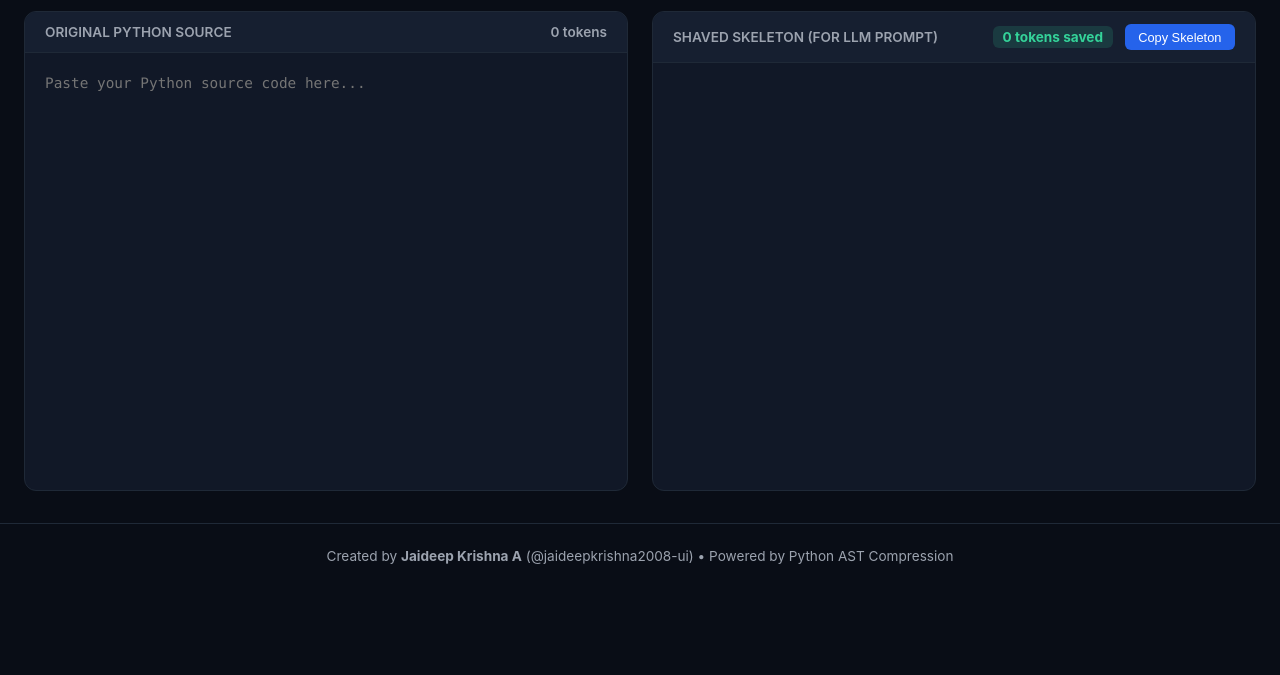
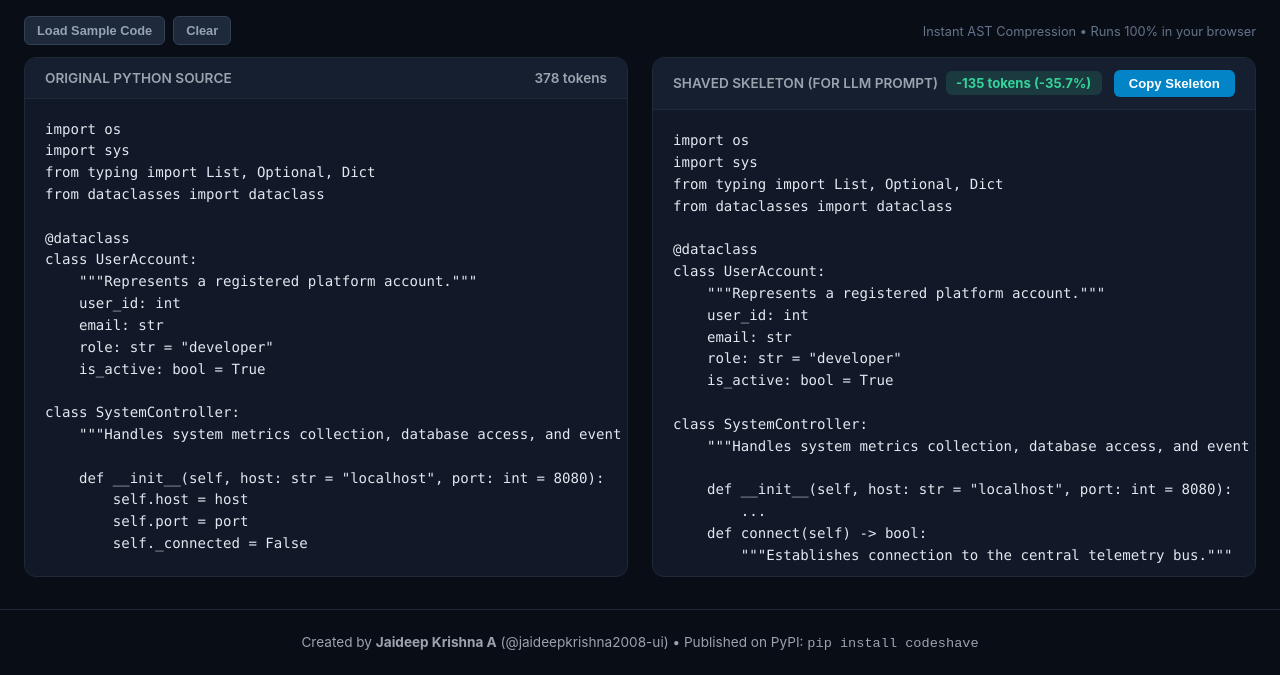
Before and after one commit to jaideepkrishna2008-ui/codeshave, a plain HTML site: page docs/index.html in a window 1280 px wide. Shown: the part 232-907 px from the top of the page. Before the commit the page ends 820 px from the top, so only its background shows below. Drawn offline with Linux system fonts and the light colour scheme.

Commit message:
fix(playground): fix real-time client-side AST skeletonizer and input/paste event listener

```diff
--- a/docs/index.html
+++ b/docs/index.html
@@ -11,7 +11,6 @@
       --card-bg: #111827;
       --border: #1f2937;
       --accent: #38bdf8;
-      --accent-glow: #6366f1;
       --text: #f3f4f6;
       --text-muted: #9ca3af;
       --green: #34d399;
@@ -79,22 +78,22 @@
     .btn-coffee:hover { background: #d97706; }
     .hero {
       text-align: center;
-      padding: 2.5rem 1rem 1.5rem;
+      padding: 2.2rem 1rem 1.2rem;
     }
     .hero h1 {
-      font-size: 2.5rem;
+      font-size: 2.4rem;
       font-weight: 800;
       letter-spacing: -1px;
       margin-bottom: 0.75rem;
     }
     .hero p {
       color: var(--text-muted);
-      font-size: 1.1rem;
+      font-size: 1.05rem;
       max-width: 680px;
       margin: 0 auto;
     }
     .container {
-      max-width: 1350px;
+      max-width: 1400px;
       width: 100%;
       margin: 0 auto;
       padding: 0 1.5rem 2rem;
@@ -102,12 +101,35 @@
       display: flex;
       flex-direction: column;
     }
+    .toolbar {
+      display: flex;
+      justify-content: space-between;
+      align-items: center;
+      margin-bottom: 0.75rem;
+      gap: 1rem;
+      flex-wrap: wrap;
+    }
+    .toolbar-left {
+      display: flex;
+      gap: 0.5rem;
+    }
+    .btn-tool {
+      background: #1e293b;
+      color: #94a3b8;
+      border: 1px solid #334155;
+      padding: 0.35rem 0.75rem;
+      border-radius: 6px;
+      font-size: 0.8rem;
+      cursor: pointer;
+      font-weight: 600;
+    }
+    .btn-tool:hover { background: #334155; color: #fff; }
     .editor-grid {
       display: grid;
       grid-template-columns: 1fr 1fr;
       gap: 1.5rem;
       flex: 1;
-      min-height: 480px;
+      min-height: 520px;
     }
     @media (max-width: 860px) {
       .editor-grid { grid-template-columns: 1fr; }
@@ -134,9 +156,10 @@
     .badge-stat {
       color: var(--green);
       background: rgba(52, 211, 153, 0.15);
-      padding: 0.2rem 0.6rem;
+      padding: 0.25rem 0.65rem;
       border-radius: 6px;
       font-weight: 700;
+      font-size: 0.82rem;
     }
     textarea {
       flex: 1;
@@ -146,22 +169,24 @@
       border: none;
       padding: 1.25rem;
       font-family: ui-monospace, SFMono-Regular, Menlo, Monaco, Consolas, monospace;
-      font-size: 0.9rem;
-      line-height: 1.5;
+      font-size: 0.88rem;
+      line-height: 1.55;
       resize: none;
       outline: none;
       white-space: pre;
     }
     .btn-copy {
-      background: #2563eb;
+      background: #0284c7;
       color: #fff;
       border: none;
-      padding: 0.35rem 0.85rem;
+      padding: 0.4rem 0.95rem;
       border-radius: 6px;
-      font-size: 0.8rem;
+      font-size: 0.82rem;
       cursor: pointer;
+      font-weight: 600;
+      transition: background 0.15s ease;
     }
-    .btn-copy:hover { background: #1d4ed8; }
+    .btn-copy:hover { background: #0369a1; }
     footer {
       text-align: center;
       padding: 1.5rem;
@@ -188,10 +213,20 @@
 
   <div class="hero">
     <h1>Shave 80% of Tokens in Real Time</h1>
-    <p>Paste your Python code below. CodeShave strips internal logic while retaining 100% syntactically valid classes, methods, docstrings, and type hints.</p>
+    <p>Paste any Python codebase below. CodeShave strips internal execution loops while preserving 100% syntactically valid classes, methods, docstrings, and type hints for LLM prompts.</p>
   </div>
 
   <div class="container">
+    <div class="toolbar">
+      <div class="toolbar-left">
+        <button id="load-sample-btn" class="btn-tool">Load Sample Code</button>
+        <button id="clear-btn" class="btn-tool">Clear</button>
+      </div>
+      <div>
+        <span style="font-size:0.8rem; color:#64748b;">Instant AST Compression • Runs 100% in your browser</span>
+      </div>
+    </div>
+
     <div class="editor-grid">
       <!-- Input Panel -->
       <div class="panel">
@@ -211,49 +246,56 @@
             <button id="copy-btn" class="btn-copy">Copy Skeleton</button>
           </div>
         </div>
-        <textarea id="output-code" spellcheck="false" readonly></textarea>
+        <textarea id="output-code" spellcheck="false" readonly placeholder="Shaved skeleton will appear here..."></textarea>
       </div>
     </div>
   </div>
 
   <footer>
-    Created by <b>Jaideep Krishna A</b> (@jaideepkrishna2008-ui) • Powered by Python AST Compression
+    Created by <b>Jaideep Krishna A</b> (@jaideepkrishna2008-ui) • Published on PyPI: <code>pip install codeshave</code>
   </footer>
 
   <script>
-    const SAMPLE_CODE = `"""
-Example payment and user persistence microservice.
-"""
-from typing import List, Optional
+    const SAMPLE_CODE = `import os
+import sys
+from typing import List, Optional, Dict
 from dataclasses import dataclass
 
 @dataclass
 class UserAccount:
-    """Represents a validated platform account."""
+    """Represents a registered platform account."""
     user_id: int
     email: str
+    role: str = "developer"
     is_active: bool = True
 
-class PaymentGateway:
-    """Handles external payment processing and webhooks."""
+class SystemController:
+    """Handles system metrics collection, database access, and event queues."""
 
-    def __init__(self, api_key: str, sandbox_mode: bool = False):
-        self.api_key = api_key
-        self.sandbox_mode = sandbox_mode
+    def __init__(self, host: str = "localhost", port: int = 8080):
+        self.host = host
+        self.port = port
+        self._connected = False
 
-    def process_charge(self, customer_id: int, amount_usd: float) -> bool:
-        """Charges customer account balance."""
-        print(f"Connecting to bank network for customer {customer_id}...")
-        fee = amount_usd * 0.029 + 0.30
-        print(f"Applying transaction fee: {fee}")
+    def connect(self) -> bool:
+        """Establishes connection to the central telemetry bus."""
+        print(f"Opening connection to {self.host}:{self.port}...")
+        for attempt in range(5):
+            print(f"Checking socket readiness (attempt {attempt})...")
+        self._connected = True
         return True
 
-    async def list_historical_transactions(self, limit: int = 50) -> List[dict]:
-        """Fetches ledger transactions."""
-        records = []
-        for i in range(limit):
-            records.append({"tx_id": i, "status": "completed"})
-        return records
+    def query_metrics(self, category: str, interval_sec: int = 60) -> Dict[str, float]:
+        """Fetches sampled CPU, Memory, and IO telemetry metrics."""
+        results = {}
+        for metric_id in ["cpu_usage", "ram_used", "disk_read_iops"]:
+            results[metric_id] = 42.0
+        return results
+
+    async def dispatch_event(self, event_name: str, payload: dict) -> None:
+        """Asynchronously dispatches notification payload to active subscribers."""
+        raw_json = str(payload)
+        print(f"Dispatching {event_name}: {raw_json}")
 `;
 
     const inputArea = document.getElementById('input-code');
@@ -261,81 +303,86 @@ class PaymentGateway:
     const inputStats = document.getElementById('input-stats');
     const outputStats = document.getElementById('output-stats');
     const copyBtn = document.getElementById('copy-btn');
-
-    inputArea.value = SAMPLE_CODE;
+    const sampleBtn = document.getElementById('load-sample-btn');
+    const clearBtn = document.getElementById('clear-btn');
 
     function estimateTokens(text) {
-      if (!text) return 0;
+      if (!text || text.trim() === '') return 0;
       return Math.max(1, Math.round(text.length / 3.7));
     }
 
-    // Client-side lightweight Python skeletonizer for web demo
     function shaveCode(source) {
-      const lines = source.split('\\n');
-      let result = [];
+      if (!source || source.trim() === '') return '';
+      const lines = source.split(/\r?\n/);
+      const result = [];
+      let skippingBody = false;
+      let bodyIndent = 0;
       let inDocstring = false;
-      let docstringQuote = '';
-      let skippingBody = false;
-      let currentIndent = 0;
+      let docstringMarker = '';
 
       for (let i = 0; i < lines.length; i++) {
         const line = lines[i];
         const trimmed = line.trim();
 
-        // Preserve empty lines and imports
-        if (!trimmed || trimmed.startsWith('import ') || trimmed.startsWith('from ')) {
-          result.push(line);
-          skippingBody = false;
+        if (trimmed === '') {
+          if (!skippingBody) result.push('');
           continue;
         }
 
-        // Preserve decorators and class definitions
-        if (trimmed.startsWith('@') || trimmed.startsWith('class ')) {
+        const indentMatch = line.match(/^(\s*)/);
+        const indent = indentMatch ? indentMatch[1].length : 0;
+
+        // Spanning multi-line docstring
+        if (inDocstring) {
           result.push(line);
-          skippingBody = false;
-          continue;
-        }
-
-        // Function definition
-        if (trimmed.startsWith('def ') || trimmed.startsWith('async def ')) {
-          result.push(line);
-          skippingBody = true;
-          currentIndent = line.search(/\\S/);
-
-          // Peek next line for docstring
-          let nextIdx = i + 1;
-          let hasDoc = false;
-          while (nextIdx < lines.length) {
-            const nextTrimmed = lines[nextIdx].trim();
-            if (nextTrimmed.startsWith('"""') || nextTrimmed.startsWith("'''")) {
-              hasDoc = true;
-              break;
-            } else if (nextTrimmed) {
-              break;
-            }
-            nextIdx++;
-          }
-
-          if (!hasDoc) {
-            result.push(' '.repeat(currentIndent + 4) + '...');
+          if (trimmed.endsWith(docstringMarker)) {
+            inDocstring = false;
+            docstringMarker = '';
+            result.push(' '.repeat(bodyIndent) + '...');
           }
           continue;
         }
 
-        // Docstring handling inside function
+        // Check if inside function body
         if (skippingBody) {
-          const indent = line.search(/\\S/);
-          if (trimmed.startsWith('"""') || trimmed.startsWith("'''")) {
-            result.push(line);
-            if (trimmed.length > 3 && (trimmed.endsWith('"""') || trimmed.endsWith("'''"))) {
-              result.push(' '.repeat(indent) + '...');
-              skippingBody = false;
+          if (indent >= bodyIndent) {
+            // Check for docstring
+            if (trimmed.startsWith('"""') || trimmed.startsWith("'''")) {
+              const marker = trimmed.substring(0, 3);
+              if (trimmed.length > 3 && trimmed.slice(3).includes(marker)) {
+                // Single-line docstring
+                result.push(line);
+                result.push(' '.repeat(bodyIndent) + '...');
+              } else {
+                inDocstring = true;
+                docstringMarker = marker;
+                result.push(line);
+              }
             }
             continue;
+          } else {
+            skippingBody = false;
           }
-          if (indent <= currentIndent) {
-            skippingBody = false;
-            result.push(line);
+        }
+
+        // Function or method header
+        if (trimmed.startsWith('def ') || trimmed.startsWith('async def ')) {
+          result.push(line);
+          skippingBody = true;
+          bodyIndent = indent + 4;
+
+          let nextHasDoc = false;
+          for (let j = i + 1; j < lines.length; j++) {
+            const nextTrim = lines[j].trim();
+            if (nextTrim === '') continue;
+            if (nextTrim.startsWith('"""') || nextTrim.startsWith("'''")) {
+              nextHasDoc = true;
+            }
+            break;
+          }
+
+          if (!nextHasDoc) {
+            result.push(' '.repeat(bodyIndent) + '...');
           }
           continue;
         }
@@ -343,30 +390,47 @@ class PaymentGateway:
         result.push(line);
       }
 
-      return result.join('\\n');
+      return result.join('\n');
     }
 
     function update() {
-      const code = inputArea.value;
+      const code = inputArea.value || '';
       const origTokens = estimateTokens(code);
       const shaved = shaveCode(code);
       const compTokens = estimateTokens(shaved);
       const saved = Math.max(0, origTokens - compTokens);
-      const pct = origTokens > 0 ? ((saved / origTokens) * 100).toFixed(1) : 0;
+      const pct = origTokens > 0 ? ((saved / origTokens) * 100).toFixed(1) : '0';
 
       outputArea.value = shaved;
       inputStats.innerText = origTokens.toLocaleString() + ' tokens';
-      outputStats.innerText = \`-\${saved.toLocaleString()} tokens (-\${pct}%)\`;
+      outputStats.innerText = '-' + saved.toLocaleString() + ' tokens (-' + pct + '%)';
     }
 
     inputArea.addEventListener('input', update);
-    update();
+    inputArea.addEventListener('paste', function() { setTimeout(update, 20); });
+    inputArea.addEventListener('keyup', update);
+    inputArea.addEventListener('change', update);
 
-    copyBtn.addEventListener('click', () => {
+    sampleBtn.addEventListener('click', function() {
+      inputArea.value = SAMPLE_CODE;
+      update();
+    });
+
+    clearBtn.addEventListener('click', function() {
+      inputArea.value = '';
+      update();
+    });
+
+    copyBtn.addEventListener('click', function() {
+      if (!outputArea.value) return;
       navigator.clipboard.writeText(outputArea.value);
       copyBtn.innerText = 'Copied!';
-      setTimeout(() => copyBtn.innerText = 'Copy Skeleton', 1500);
+      setTimeout(function() { copyBtn.innerText = 'Copy Skeleton'; }, 1500);
     });
+
+    // Run on initial load
+    inputArea.value = SAMPLE_CODE;
+    update();
   </script>
 </body>
 </html>
```
